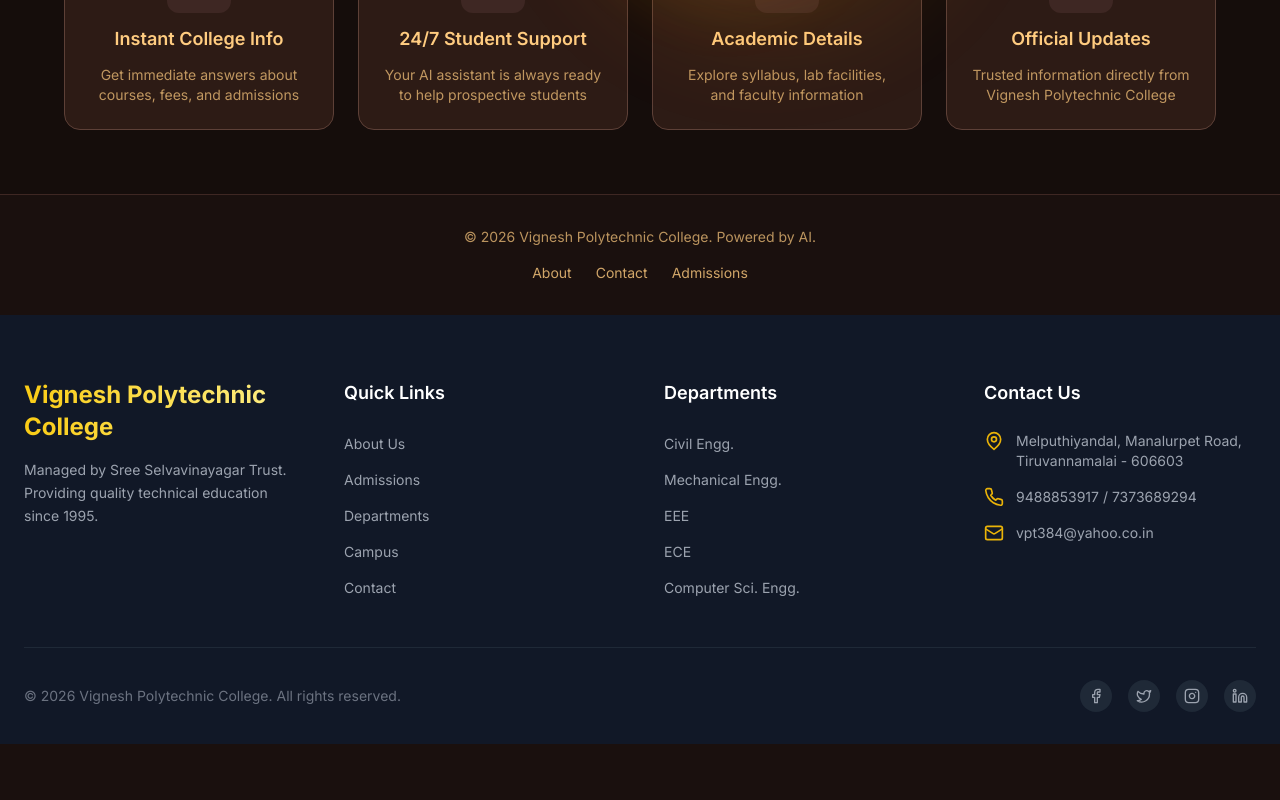
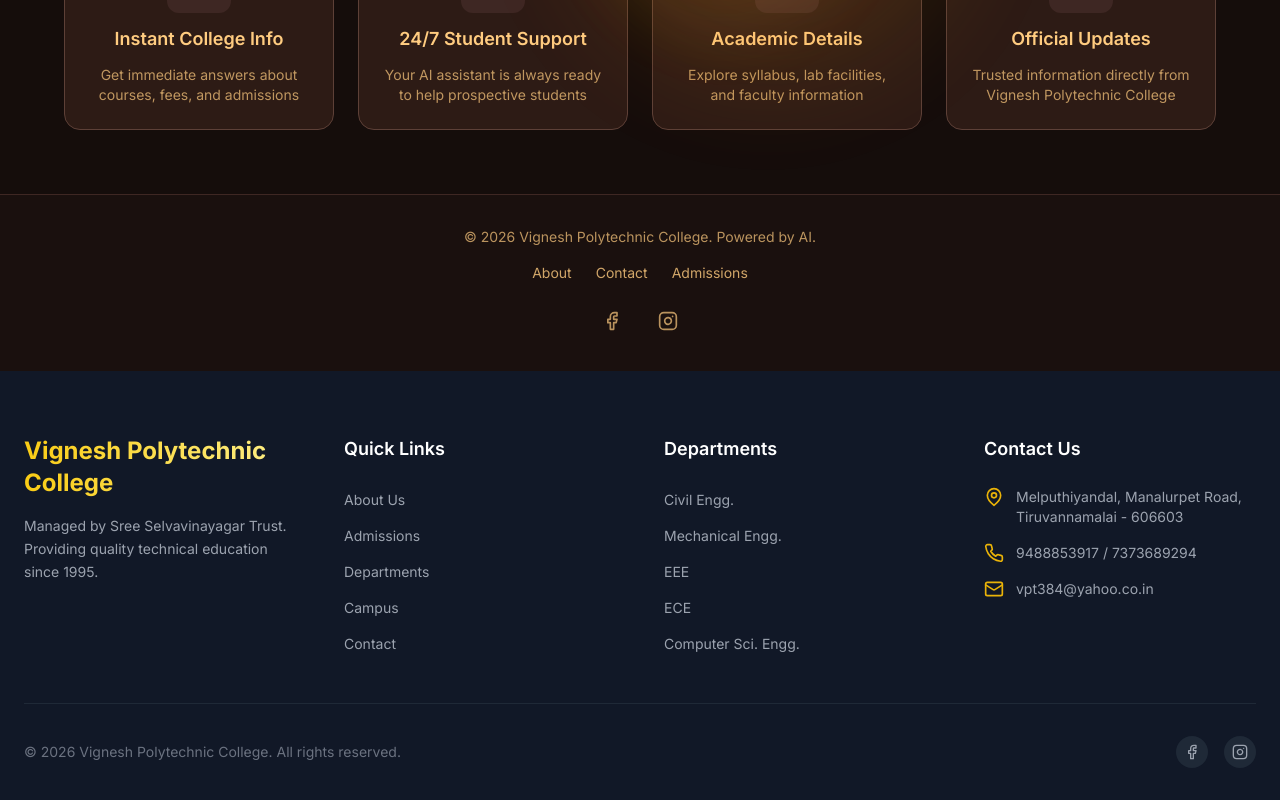
Before and after one commit to sri-vijay-git/vptc-ai-chatbot, a Next.js app in the folder frontend/: page / in a window 1280 px wide. Shown: the part 904-1704 px from the top of the page. Before the commit the page ends 1648 px from the top, so only its background shows below. Built offline with nearby package versions, Linux system fonts and the light colour scheme.

Commit message:
feat: update footer social media links - real Facebook and Instagram URLs, remove Twitter and LinkedIn

```diff
--- a/frontend/app/page.tsx
+++ b/frontend/app/page.tsx
@@ -2,7 +2,7 @@
 
 import { useRouter } from "next/navigation";
 import { useEffect, useState } from "react";
-import { Sparkles, ArrowRight, Zap, Clock, BookOpen, Shield, Sun, Moon } from "lucide-react";
+import { Sparkles, ArrowRight, Zap, Clock, BookOpen, Shield, Sun, Moon, Facebook, Instagram } from "lucide-react";
 import Image from "next/image";
 import { useTheme } from "@/contexts/ThemeContext";
 
@@ -221,6 +221,29 @@ export default function HomePage() {
                             Admissions
                         </button>
                     </div>
+
+                    {/* Social Media Links */}
+                    <div className="flex gap-5 justify-center mt-5">
+                        <a
+                            href="https://www.facebook.com/VPTCTVM"
+                            target="_blank"
+                            rel="noopener noreferrer"
+                            aria-label="Facebook"
+                            className="p-2 rounded-full text-[#5D4037] dark:text-[#FFCC80]/70 hover:text-[#1877F2] dark:hover:text-[#1877F2] hover:bg-[#1877F2]/10 transition-all"
+                        >
+                            <Facebook className="w-5 h-5" />
+                        </a>
+                        <a
+                            href="https://www.instagram.com/vignesh.vpt?utm_source=ig_web_button_share_sheet&igsh=ZDNlZDc0MzIxNw=="
+                            target="_blank"
+                            rel="noopener noreferrer"
+                            aria-label="Instagram"
+                            className="p-2 rounded-full text-[#5D4037] dark:text-[#FFCC80]/70 hover:text-[#E1306C] dark:hover:text-[#E1306C] hover:bg-[#E1306C]/10 transition-all"
+                        >
+                            <Instagram className="w-5 h-5" />
+                        </a>
+
+                    </div>
                 </footer>
             </div>
         </>
--- a/frontend/components/Footer.tsx
+++ b/frontend/components/Footer.tsx
@@ -1,5 +1,5 @@
 import Link from "next/link";
-import { Facebook, Twitter, Instagram, Linkedin, Mail, Phone, MapPin } from "lucide-react";
+import { Facebook, Instagram, Mail, Phone, MapPin } from "lucide-react";
 
 export default function Footer() {
     return (
@@ -76,15 +76,24 @@ export default function Footer() {
                     </p>
 
                     <div className="flex items-center gap-4">
-                        {[Facebook, Twitter, Instagram, Linkedin].map((Icon, i) => (
-                            <a
-                                key={i}
-                                href="#"
-                                className="p-2 bg-gray-800 rounded-full text-gray-400 hover:bg-yellow-500 hover:text-white transition-all transform hover:-translate-y-1"
-                            >
-                                <Icon className="w-4 h-4" />
-                            </a>
-                        ))}
+                        <a
+                            href="https://www.facebook.com/VPTCTVM"
+                            target="_blank"
+                            rel="noopener noreferrer"
+                            aria-label="Facebook"
+                            className="p-2 bg-gray-800 rounded-full text-gray-400 hover:bg-yellow-500 hover:text-white transition-all transform hover:-translate-y-1"
+                        >
+                            <Facebook className="w-4 h-4" />
+                        </a>
+                        <a
+                            href="https://www.instagram.com/vignesh.vpt?utm_source=ig_web_button_share_sheet&igsh=ZDNlZDc0MzIxNw=="
+                            target="_blank"
+                            rel="noopener noreferrer"
+                            aria-label="Instagram"
+                            className="p-2 bg-gray-800 rounded-full text-gray-400 hover:bg-yellow-500 hover:text-white transition-all transform hover:-translate-y-1"
+                        >
+                            <Instagram className="w-4 h-4" />
+                        </a>
                     </div>
                 </div>
             </div>
```
